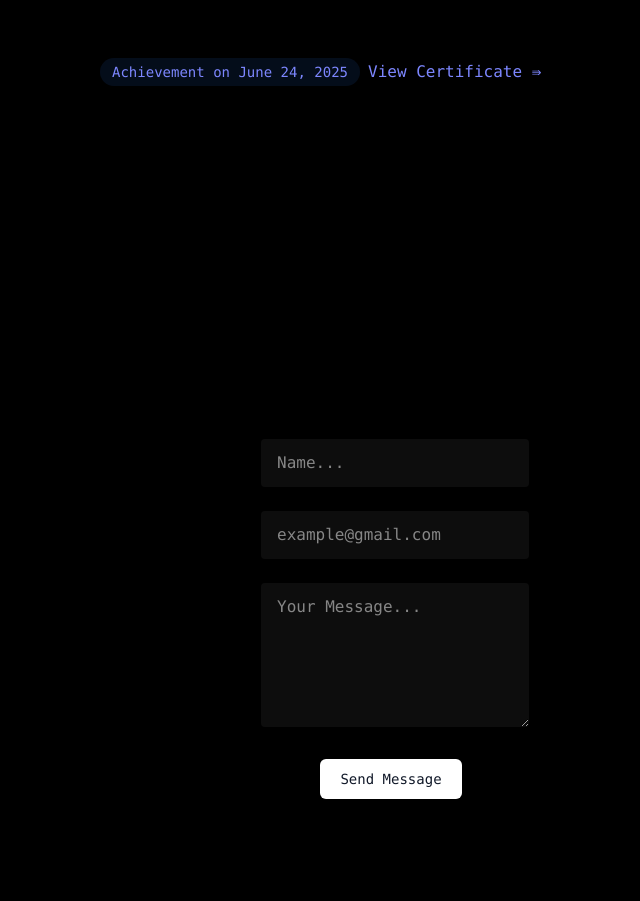
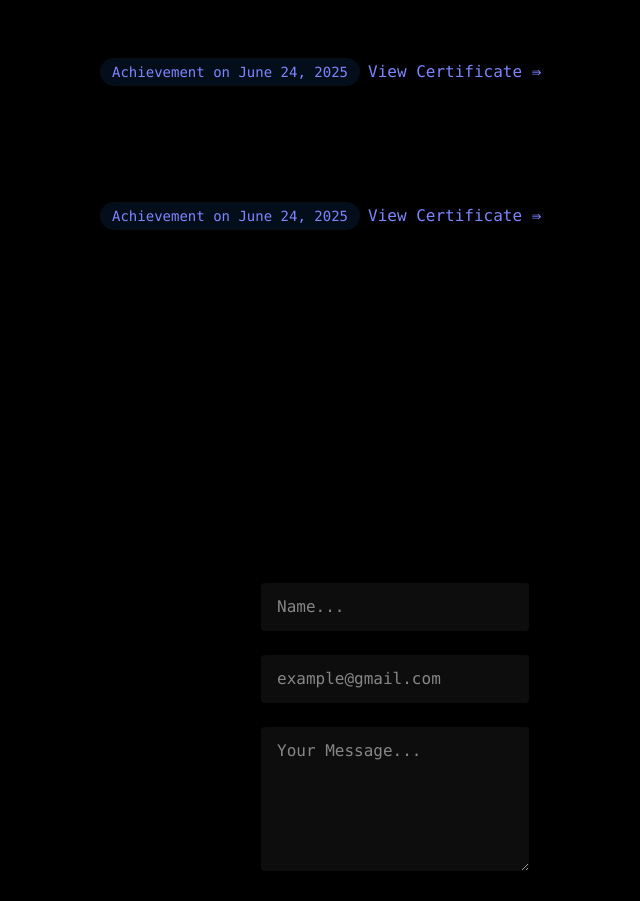
Before and after one commit to Kareem42/my-portfolio, a React (Vite) app: page / in a window 1280 px wide. Shown: the part 6440-7341 px from the top of the page, without its empty margins (245-885 px from the left). Built offline with nearby package versions, Linux system fonts and the light colour scheme.

Commit message:
Added a achievement to the Achievement section

```diff
--- a/src/components/section/Achievements.jsx
+++ b/src/components/section/Achievements.jsx
@@ -114,6 +114,23 @@ export const Achievements = () => {
                                 </div>
                             </div>
                         </div>
+                        <div className="p-6 rounded-xl border border-white/10 hover:-translate-y-1 hover:border-blue-500/30 hover:shado-[0_2px_8px_rgba(59,130,246,0.2)] transition-all">
+                            <h3 className="text-xl font-bold mb-4 font-mono">Intermediate Web and Front-End Development</h3>
+                            <div className="flex flex-wrap gap-2">
+                                <span className="font-mono bg-blue-500/10 text-indigo-400 py-1 px-3 rounded-full text-sm hover:bg-blue-500/20 hover:shadow-[0_2px_8px_rgba(59,130,246,0.2)] transition">
+                                    Achievement on June 24, 2025
+                                </span>
+
+                                <div className="flex justify-between items-center">
+                                    <a
+                                        href="https://coursera.org/share/51afdb504cc1742e7a9ddf774883be15"
+                                        className="text-indigo-400 font-mono hover:underline transition-colors"
+                                    >
+                                        View Certificate ⇛{" "}
+                                    </a>
+                                </div>
+                            </div>
+                        </div>
                     </div>
                 </div>
             </RevealOnScroll>
```
